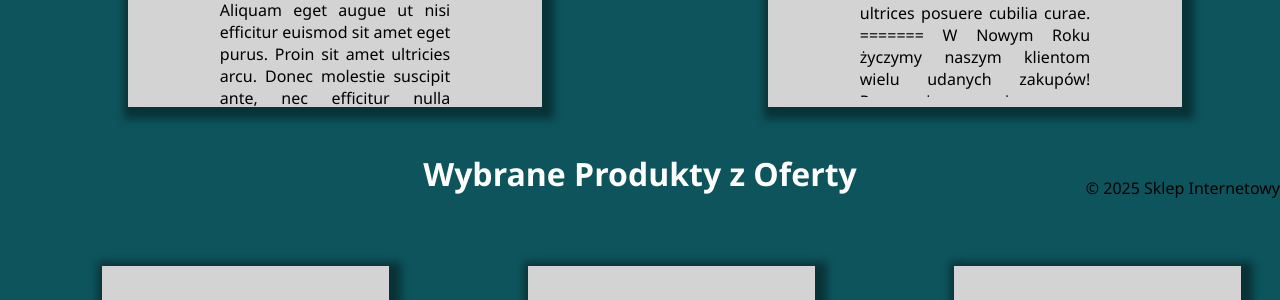
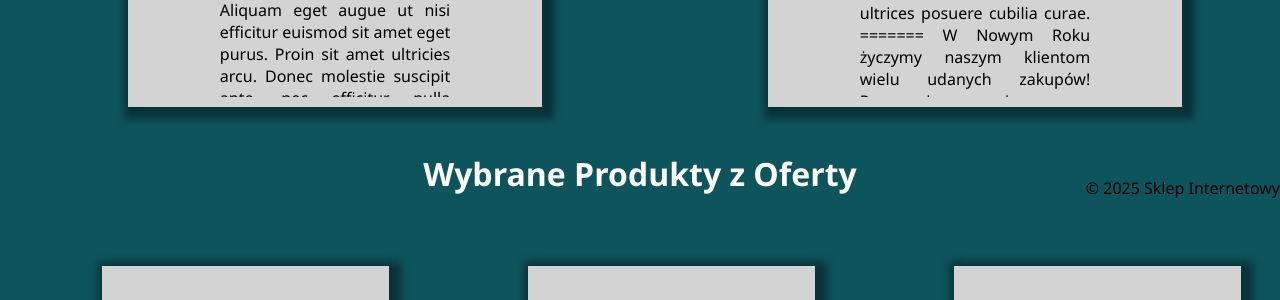
Before and after one commit to Marmag8/ecommerce-website-project, a PHP site: page /strony/index.php in a window 1280 px wide. Shown: the part 601-901 px from the top of the page. Run offline with PHP 8.4, Linux system fonts and the light colour scheme; data comes from the database, SQL or seed files in the repository.

Commit message:
resolving conflicts

```diff
--- a/src/css/index.css
+++ b/src/css/index.css
@@ -39,7 +39,7 @@ div.text {
     margin-left: 20%;
     box-shadow: 4px 4px 8px 8px rgb(0 0 0 / 40%);
     background-color: lightgray;
-    overflow: hidden;
+
 }
 
 div#left p, div#right p{
@@ -47,6 +47,11 @@ div#left p, div#right p{
     padding-right: 20%;
     text-align: justify;
     text-justify: inter-word;
+}
+
+div.pdiv{
+    overflow: hidden;
+    height: 90%;
 }
 
 div#left p, div#right p{
--- a/src/css/koszyk.css
+++ b/src/css/koszyk.css
@@ -27,7 +27,7 @@ div#table, div#btns{
 }
 
 div#table{
-    width: 65%;
+    width: 60%;
     margin-right: 1rem;
 }
 
```
